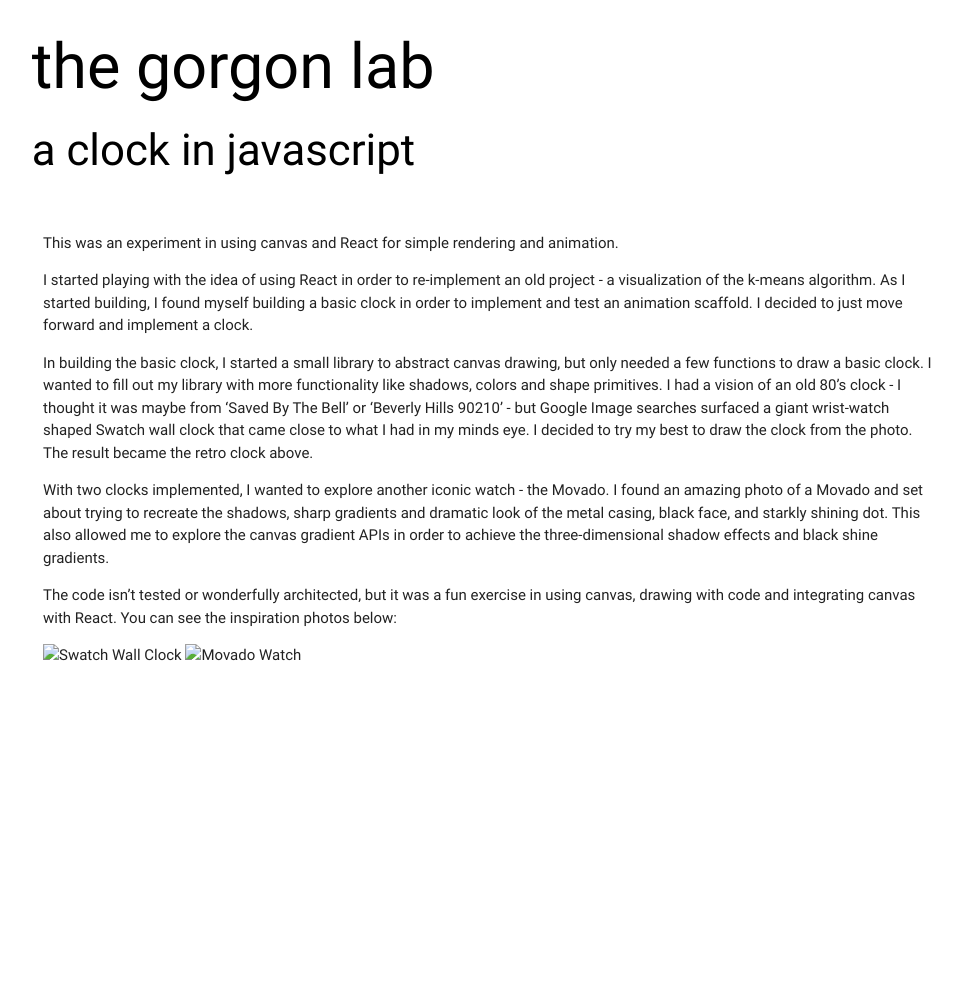
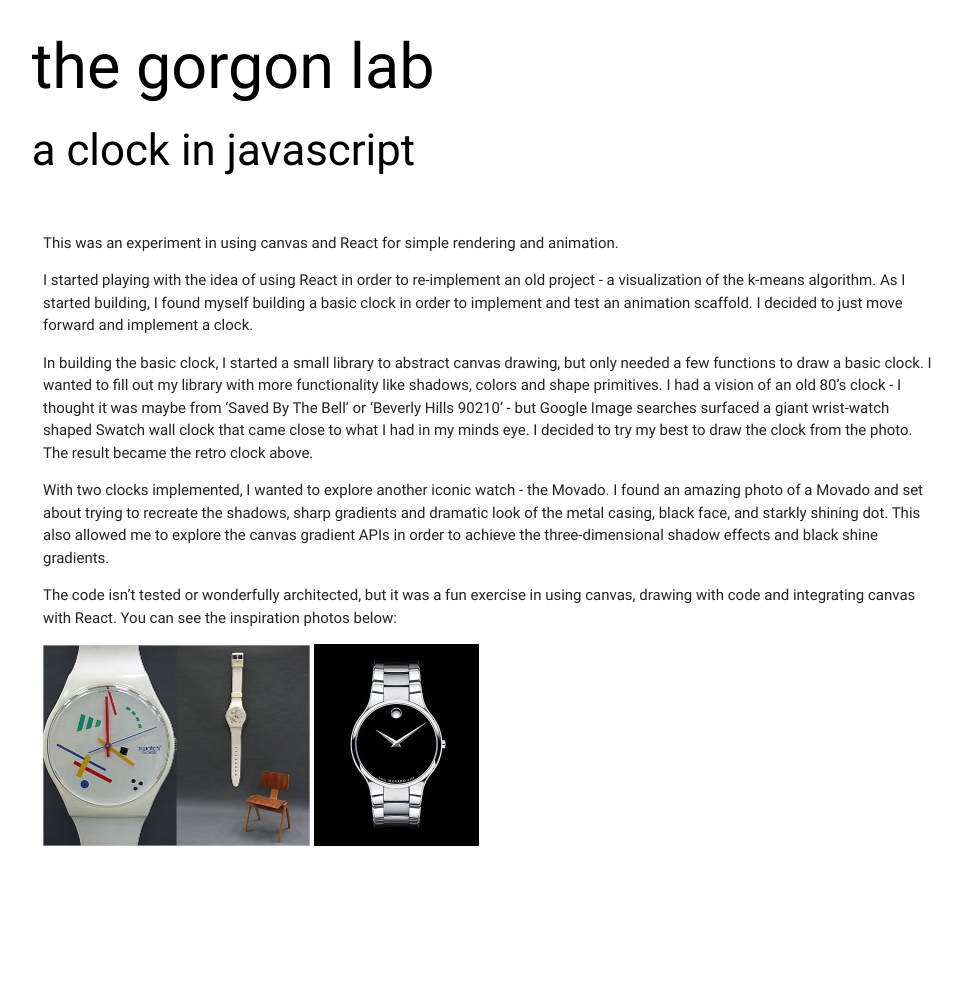
Before and after one commit to thegorgon/thegorgon.github.io, a Jekyll site: the page built from projects/clock.md, in a window 1280 px wide. Shown: the whole page, without its empty margins (149-1111 px from the left). Built offline with Jekyll 4.4.1, drawn with Linux system fonts in a browser that asks for light colours; a script that is not in the unit is left out; before the commit the page ends 900 px from its top, so only the background shows below that.

Commit message:
More slashes

```diff
--- a/projects/clock.md
+++ b/projects/clock.md
@@ -13,5 +13,5 @@ With two clocks implemented, I wanted to explore another iconic watch - the Mova
 
 The code isn't tested or wonderfully architected, but it was a fun exercise in using canvas, drawing with code and integrating canvas with React. You can see the inspiration photos below:
 
-<img src="{{ 'assets/images/swatch-clock.jpg' | prepend: site.baseurl }}?{{site.time | date: '%s%N'}}" width="267" height="201" alt="Swatch Wall Clock" title="Swatch Wall Clock"/>
-<img src="{{ 'assets/images/movado-watch.jpg' | prepend: site.baseurl }}?{{site.time | date: '%s%N'}}" width="165" height="202" alt="Movado Watch" title="Movado Watch"/>
+<img src="{{ '/assets/images/swatch-clock.jpg' | prepend: site.baseurl }}?{{site.time | date: '%s%N'}}" width="267" height="201" alt="Swatch Wall Clock" title="Swatch Wall Clock"/>
+<img src="{{ '/assets/images/movado-watch.jpg' | prepend: site.baseurl }}?{{site.time | date: '%s%N'}}" width="165" height="202" alt="Movado Watch" title="Movado Watch"/>
```
